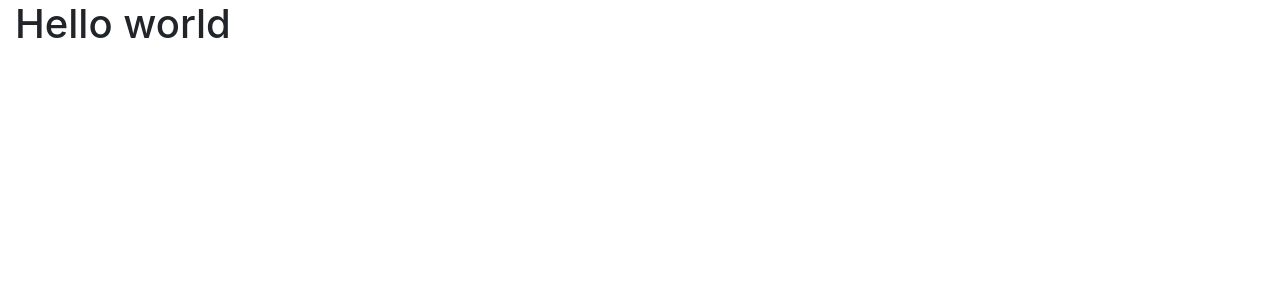
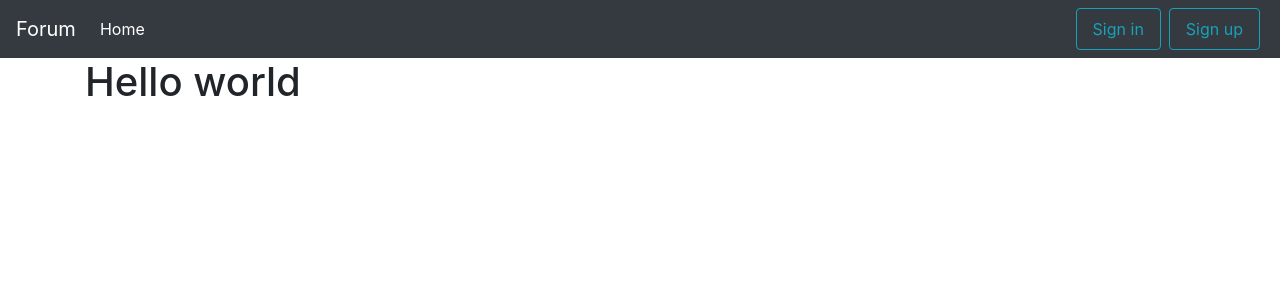
Before and after one commit to NikiDeyanov86/Forum_project, a Flask app: page / in a window 1280 px wide. Shown: the top 300 px of the page. Run offline with Flask 2, Linux system fonts and the light colour scheme; some libraries are stand-ins or nearby versions.

Commit message:
Added a navbar

```diff
--- a/templates/base.html
+++ b/templates/base.html
@@ -1,5 +1,6 @@
 <!DOCTYPE html>
 <html lang="en">
+
 <head>
     <meta charset="UTF-8">
     <meta name="viewport" content="width=device-width, initial-scale=1.0">
@@ -12,10 +13,29 @@
     {% block head %}
     {% endblock %}
 </head>
+
 <body>
-    <div class="container-fluid">
-        {% block content %}
-        {% endblock %}
+    <nav class="navbar navbar-expand-lg navbar-dark bg-dark">
+        <a class="navbar-brand" href="/">Forum</a>
+        <button class="navbar-toggler" type="button" data-toggle="collapse" data-target="#navbarColor01" aria-controls="navbarColor01" aria-expanded="false" aria-label="Toggle navigation">
+          <span class="navbar-toggler-icon"></span>
+        </button>
+
+        <div class="collapse navbar-collapse" id="navbarColor01">
+          <ul class="navbar-nav mr-auto">
+            <li class="nav-item active">
+              <a class="nav-link" href="/">Home <span class="sr-only">(current)</span></a>
+            </li>
+          </ul>
+          <a class="nav-link btn btn-outline-info my-2 my-sm-0 mx-1" href="/login">Sign in</a>
+          <a class="nav-link btn btn-outline-info my-2 my-sm-0 mx-1" href="/register">Sign up</a>
+        </div>
+      </nav>
+
+    <div class="container justify-content-center">
+    {% block content %}
+    {% endblock %}
     </div>
 </body>
+
 </html>
```
